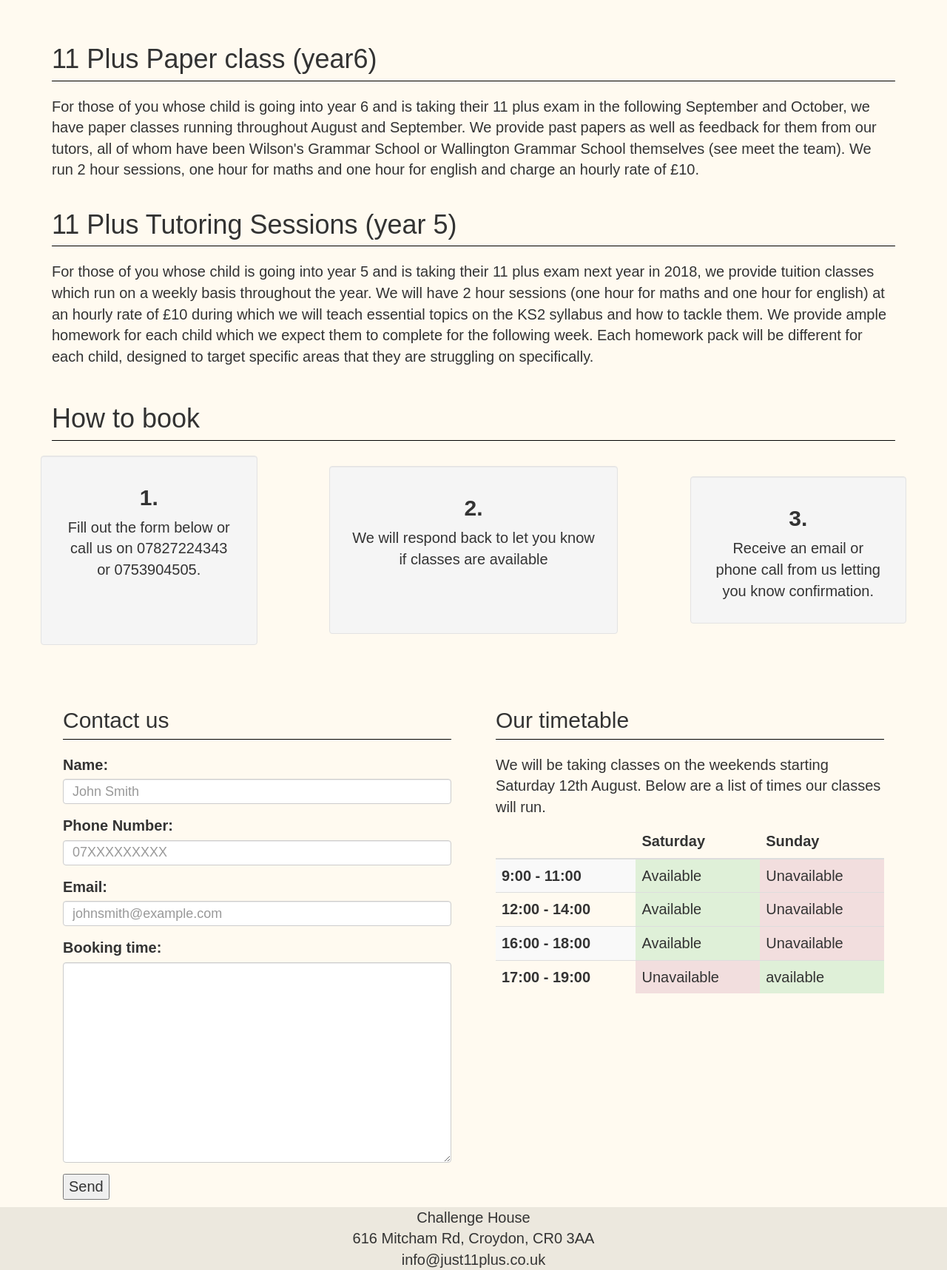
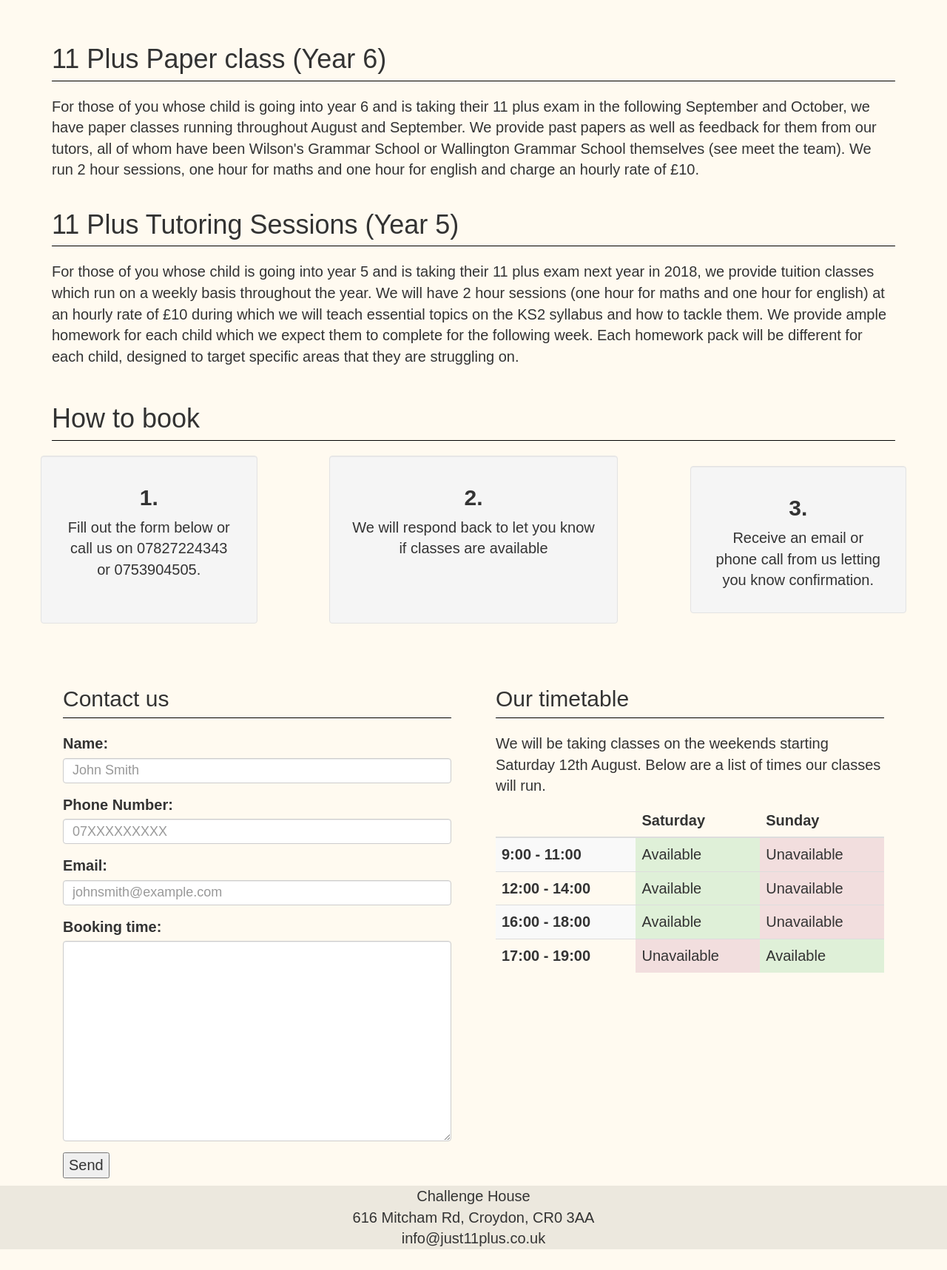
Before and after one commit to vognam/tuition_site, a Django app: page /bookings in a window 1280 px wide. Shown: the part 52-1769 px from the top of the page at 74% size. After the commit the page ends 1741 px from the top, so only its background shows below. Run offline with Django 3.2, Linux system fonts and the light colour scheme; some libraries are stand-ins or nearby versions; some web fonts are replaced.

Commit message:
spelling and grammar corrections

```diff
--- a/home/templates/home/bookings.html
+++ b/home/templates/home/bookings.html
@@ -8,10 +8,10 @@
 
 {% block body %}
     <div class="container">
-        <h1 class="page-header">11 Plus Paper class (year6)</h1>
+        <h1 class="page-header">11 Plus Paper class (Year 6)</h1>
         <p>For those of you whose child is going into year 6 and is taking their 11 plus exam in the following September and October, we have paper classes running throughout August and September. We provide past papers as well as feedback for them from our tutors, all of whom have been Wilson's Grammar School or Wallington Grammar School themselves (see meet the team). We run 2 hour sessions, one hour for maths and one hour for english and charge an hourly rate of £10.</p>
-        <h1 class="page-header">11 Plus Tutoring Sessions (year 5)</h1>
-        <p>For those of you whose child is going into year 5 and is taking their 11 plus exam next year in 2018, we provide tuition classes which run on a weekly basis throughout the year. We will have 2 hour sessions (one hour for maths and one hour for english) at an hourly rate of £10 during which we will teach essential topics on the KS2 syllabus and how to tackle them. We provide ample homework for each child which we expect them to complete for the following week. Each homework pack will be different for each child, designed to target specific areas that they are struggling on specifically.</p>
+        <h1 class="page-header">11 Plus Tutoring Sessions (Year 5)</h1>
+        <p>For those of you whose child is going into year 5 and is taking their 11 plus exam next year in 2018, we provide tuition classes which run on a weekly basis throughout the year. We will have 2 hour sessions (one hour for maths and one hour for english) at an hourly rate of £10 during which we will teach essential topics on the KS2 syllabus and how to tackle them. We provide ample homework for each child which we expect them to complete for the following week. Each homework pack will be different for each child, designed to target specific areas that they are struggling on.</p>
     </div>
     <div class="container">
         <h1 class="page-header">How to book</h1>
@@ -19,7 +19,7 @@
             <div class="col-sm-3 well">
                 <h2><strong>1.</strong></h2>
                 <p>Fill out the form below or call us on 07827224343 or 0753904505.</p>
-                <br><br>
+                <br>
             </div>
             <div class="col-sm-1"></div>
             <div class="col-sm-4 well">
@@ -94,7 +94,7 @@
                         <tr>
                             <th>17:00 - 19:00</th>
                             <td class="danger">Unavailable</td>
-                            <td class="success">available</td>
+                            <td class="success">Available</td>
                         </tr>
                     </tbody>
                 </table>
```
